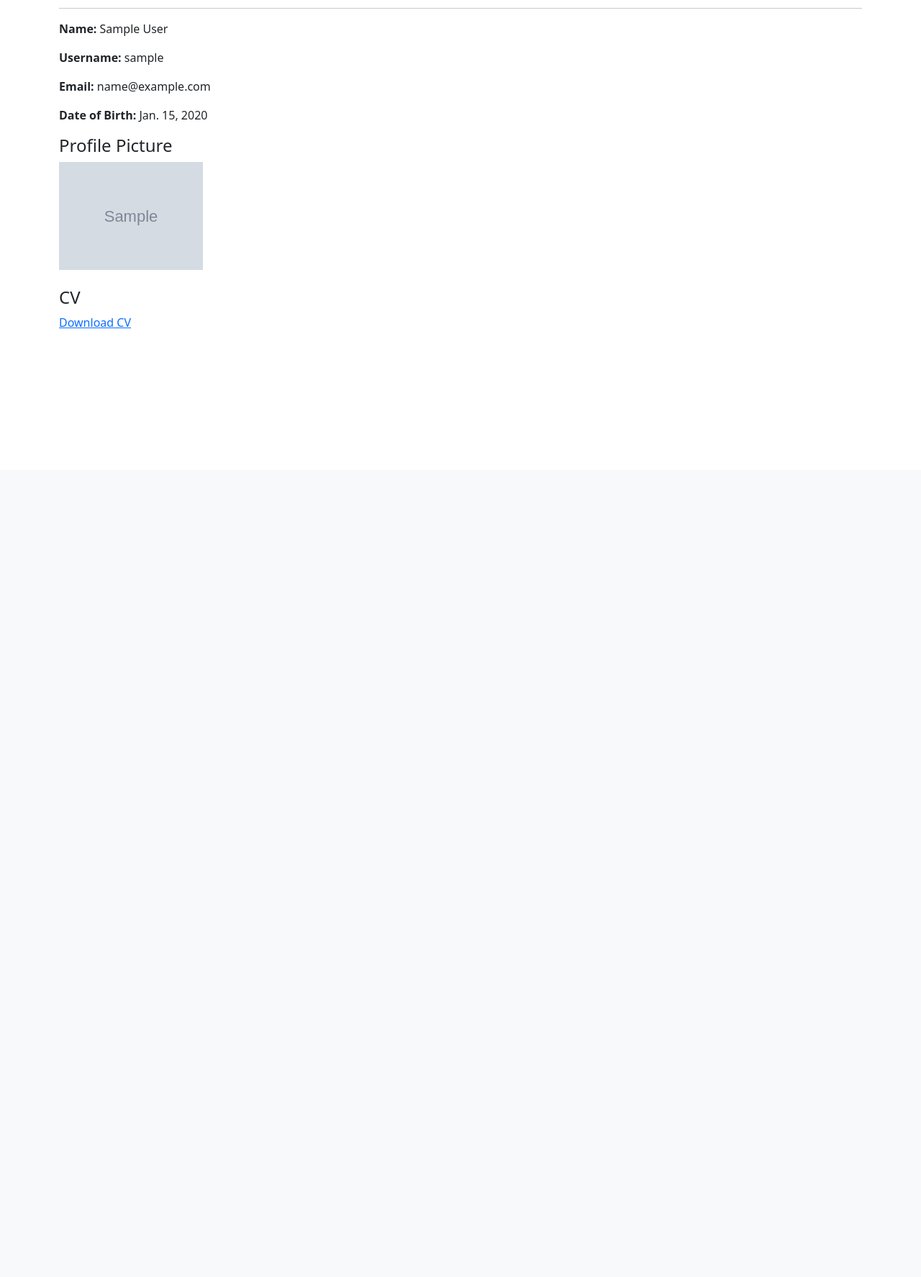
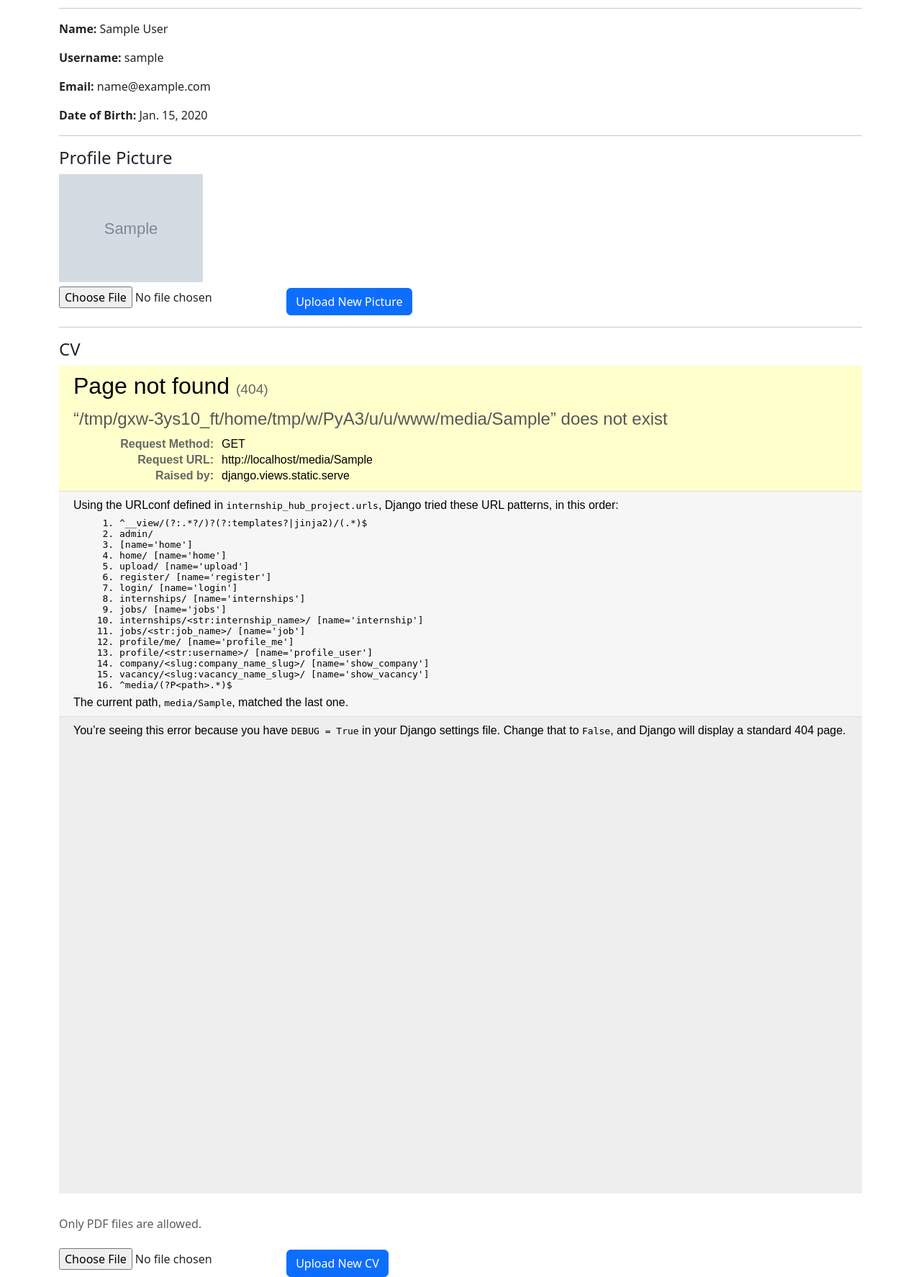
Before and after one commit to piotrekrupa/Team-1C, a Django app: page /profile/me/ in a window 1280 px wide. Shown: the part 147-1921 px from the top of the page at 72% size. Before the commit the page ends 603 px from the top, so only its background shows below. Run offline with Django 5.2, Linux system fonts and the light colour scheme; a user stored in the database is signed in; tables that the repository leaves empty hold one stand-in row (values such as "Sample post"); grey boxes marked "Sample" are stand-in pictures.

Commit message:
Profile upload system complete

```diff
--- a/forum/views.py
+++ b/forum/views.py
@@ -60,7 +60,20 @@ def user_register(request):
 def profile_me(request):
     if not request.user.is_authenticated:
         return redirect('forum:home')
-    profile = Profile.objects.get(user=request.user)
+    profile, created = Profile.objects.get_or_create(user=request.user)
+
+    if request.method == "POST":
+        if 'profile_picture' in request.FILES:
+            profile.profile_picture = request.FILES['profile_picture']
+            profile.save()
+            return redirect('forum:profile_me')
+
+        if 'cv' in request.FILES:
+            uploaded_cv = request.FILES['cv']
+            if uploaded_cv.name.endswith('.pdf'):
+                profile.cv = uploaded_cv
+                profile.save()
+            return redirect('forum:profile_me')
 
     return render(request, "WAD2/profile_me.html", {"profile": profile})
 
--- a/internship_hub_project/settings.py
+++ b/internship_hub_project/settings.py
@@ -127,3 +127,5 @@ DEFAULT_AUTO_FIELD = "django.db.models.BigAutoField"
 
 MEDIA_URL = '/media/'
 MEDIA_ROOT = os.path.join(BASE_DIR, 'media')
+
+X_FRAME_OPTIONS = 'SAMEORIGIN'
--- a/templates/WAD2/profile_me.html
+++ b/templates/WAD2/profile_me.html
@@ -12,6 +12,8 @@
     <p><strong>Email:</strong> {{ profile.user.email }}</p>
     <p><strong>Date of Birth:</strong> {{ profile.date_of_birth }}</p>
 
+    <hr>
+
     <h4>Profile Picture</h4>
 
     {% if profile.profile_picture %}
@@ -20,13 +22,29 @@
         <p>No profile picture uploaded.</p>
     {% endif %}
 
-    <br><br>
+    <form method="post" enctype="multipart/form-data">
+        {% csrf_token %}
+        <input type="file" name="profile_picture" accept="image/*">
+        <button type="submit" class="btn btn-primary mt-2">Upload New Picture</button>
+    </form>
+
+    <hr>
 
     <h4>CV</h4>
+
     {% if profile.cv %}
-        <a href="{{ profile.cv.url }}" target="_blank">Download CV</a>
+        <iframe src="{{ profile.cv.url }}" width="100%" height="1150px"></iframe>
     {% else %}
         <p>No CV uploaded.</p>
     {% endif %}
+
+    <br><br>
+
+    <p class="text-muted">Only PDF files are allowed.</p>
+    <form method="post" enctype="multipart/form-data">
+        {% csrf_token %}
+        <input type="file" name="cv" accept="application/pdf">
+        <button type="submit" class="btn btn-primary mt-2">Upload New CV</button>
+    </form>
 </div>
 {% endblock %}
--- a/templates/WAD2/profile_user.html
+++ b/templates/WAD2/profile_user.html
@@ -21,7 +21,7 @@
 
     <h4>CV</h4>
     {% if profile.cv %}
-        <a href="{{ profile.cv.url }}" target="_blank">Download CV</a>
+        <iframe src="{{ profile.cv.url }}" width="100%" height="1150px"></iframe>
     {% else %}
         <p>No CV uploaded.</p>
     {% endif %}
```
